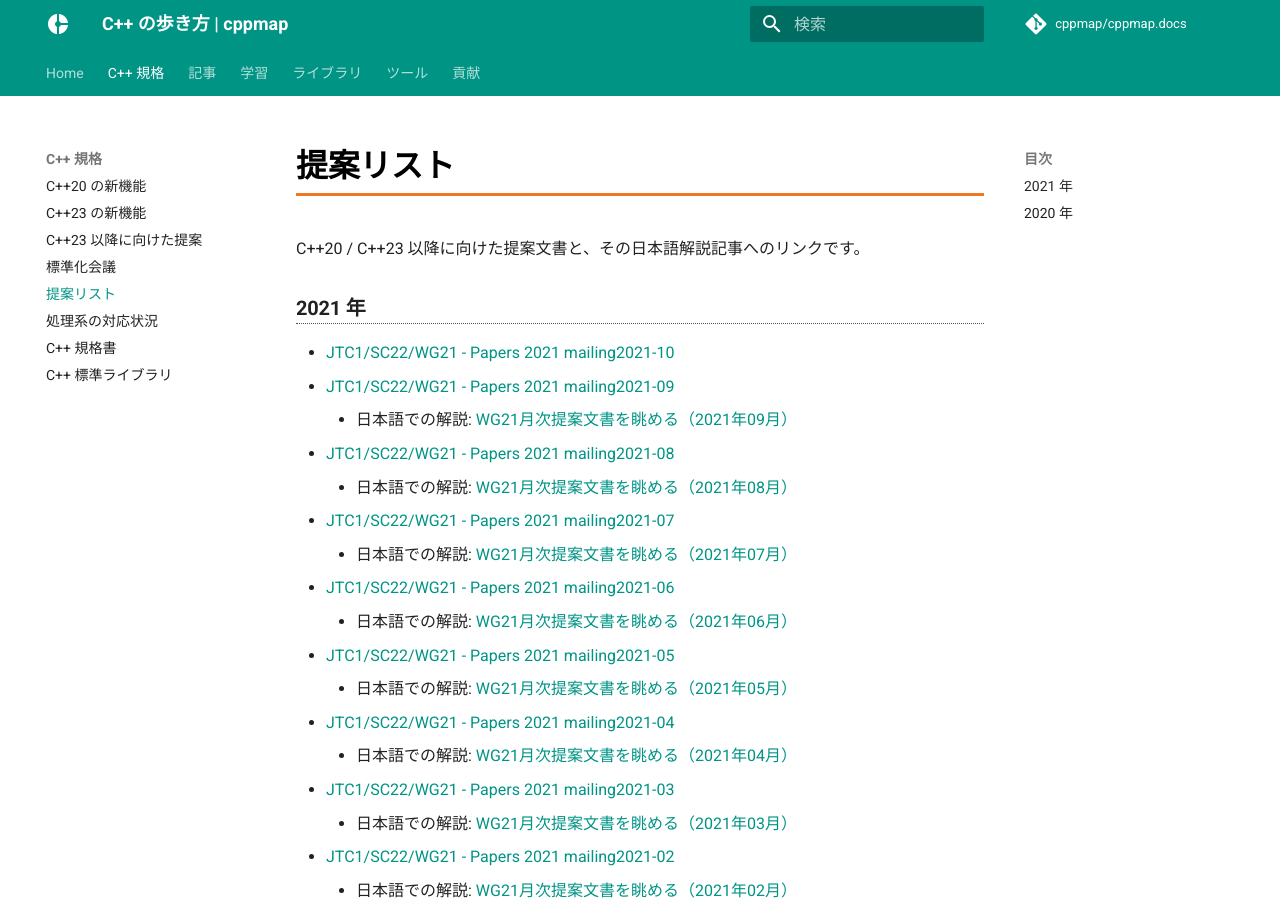
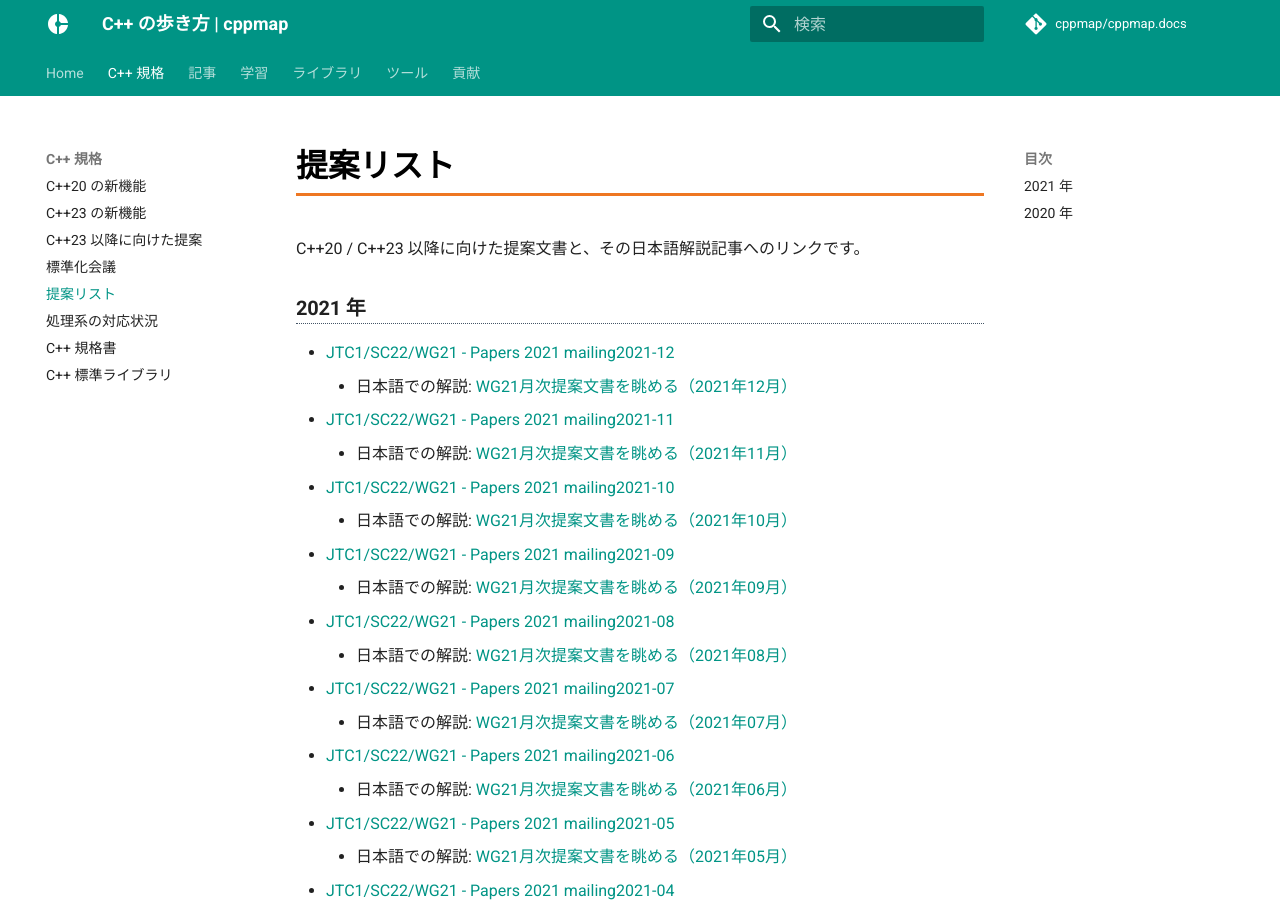
Before and after one commit to cppmap/cppmap.docs, an MkDocs documentation site: the page built from docs/standardization/proposals.md, in a window 1280 px wide and 900 px high. Built offline with MkDocs 1.6.1 and Material for MkDocs 9.7.7, drawn with Linux system fonts in a browser that asks for light colours; nearby versions of some CDN libraries; comment, search, counter and statistics services are not loaded.

Commit message:
Update proposals.md

```diff
--- a/docs/standardization/proposals.md
+++ b/docs/standardization/proposals.md
@@ -5,7 +5,12 @@ description: C++ 標準化委員会で議論される提案リストと日本語
 C++20 / C++23 以降に向けた提案文書と、その日本語解説記事へのリンクです。
 
 ### 2021 年
+- [JTC1/SC22/WG21 - Papers 2021 mailing2021-12](http://www.open-std.org/jtc1/sc22/wg21/docs/papers/2021/#mailing2021-12)
+    - 日本語での解説: [WG21月次提案文書を眺める（2021年12月）](https://onihusube.hatenablog.com/entry/2022/01/10/235544)
+- [JTC1/SC22/WG21 - Papers 2021 mailing2021-11](http://www.open-std.org/jtc1/sc22/wg21/docs/papers/2021/#mailing2021-11)
+    - 日本語での解説: [WG21月次提案文書を眺める（2021年11月）](https://onihusube.hatenablog.com/entry/2021/12/11/220126)
 - [JTC1/SC22/WG21 - Papers 2021 mailing2021-10](http://www.open-std.org/jtc1/sc22/wg21/docs/papers/2021/#mailing2021-10)
+    - 日本語での解説: [WG21月次提案文書を眺める（2021年10月）](https://onihusube.hatenablog.com/entry/2021/11/13/193322)
 - [JTC1/SC22/WG21 - Papers 2021 mailing2021-09](http://www.open-std.org/jtc1/sc22/wg21/docs/papers/2021/#mailing2021-09)
     - 日本語での解説: [WG21月次提案文書を眺める（2021年09月）](https://onihusube.hatenablog.com/entry/2021/10/03/193523)
 - [JTC1/SC22/WG21 - Papers 2021 mailing2021-08](http://www.open-std.org/jtc1/sc22/wg21/docs/papers/2021/#mailing2021-08)
```
